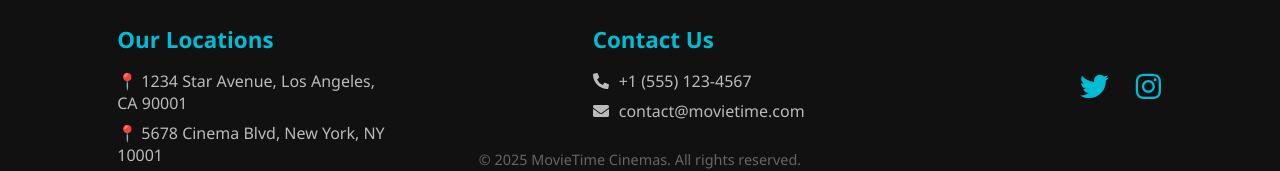
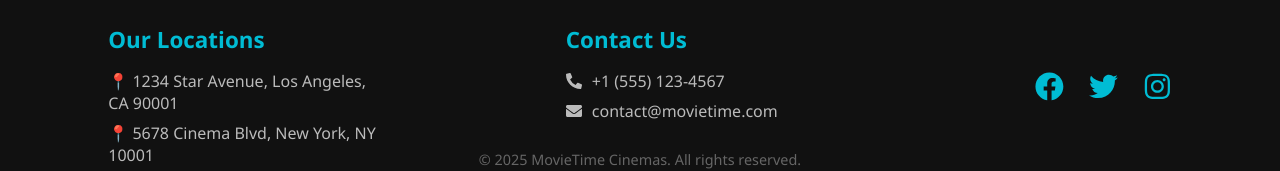
Before and after one commit to gkantzos/gkantzos.github.io, a React (Create React App) app: page /movie/1 in a window 1280 px wide. Shown: the part 587-758 px from the top of the page. Built offline with nearby package versions, Linux system fonts and the light colour scheme; no server answers; a web font is replaced by a local one.

Commit message:
added facebook

```diff
--- a/src/components/Footer/Footer.tsx
+++ b/src/components/Footer/Footer.tsx
@@ -17,7 +17,7 @@ const Footer: React.FC = () => (
     </div>
 
     <div className={styles.socials}>
-
+      <a href="https://facebook.com" target="_blank" rel="noopener noreferrer"><FaFacebook /></a>
       <a href="https://twitter.com" target="_blank" rel="noopener noreferrer"><FaTwitter /></a>
       <a href="https://instagram.com" target="_blank" rel="noopener noreferrer"><FaInstagram /></a>
     </div>
```
